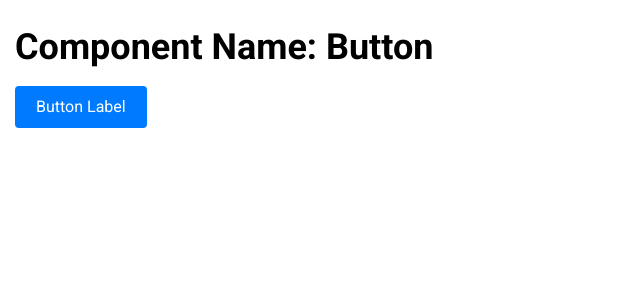
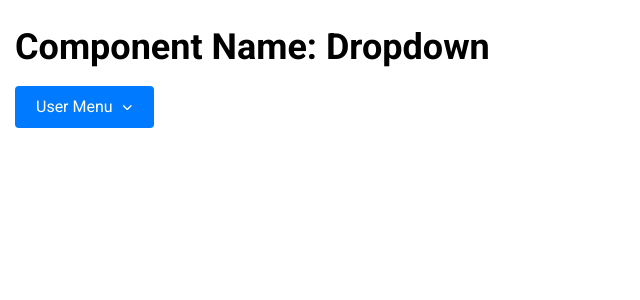
Before and after one commit to twinkle2901-learning/Customized-React-Components, a React (Create React App) app in the folder cr-components/: page / in a window 1280 px wide. Shown: the top 300 px of the page, without its empty margins (0-640 px from the left). Built offline with nearby package versions, Linux system fonts and the light colour scheme.

Commit message:
Dropdown component (Rev-3)

```diff
--- a/cr-components/src/components/ComponentsCall.tsx
+++ b/cr-components/src/components/ComponentsCall.tsx
@@ -2,17 +2,28 @@ import React from "react";
 
 import CrLayout from "./layout/layout";
 import CButton from "./buttons/button";
+import CDropdown from "./dropdown/dropdown";
 // import CDropdown from "./dropdown/dropdown";
 
 function ComponentsCall() {
+
+    const userMenu = [
+        { label: "Profile", href: "/profile" },
+        { label: "Settings", href: "/settings" },
+        { label: "Logout", href: "/logout" },
+    ];
+
     return (
         <>
             {/* Component Title */}
             <CrLayout
-                title="Component Name: Button"
+                title="Component Name: Dropdown"
                 body={
                     <>
-                        <CButton label="Button Label" />
+                        <CDropdown items={userMenu} label="User Menu"
+                        // placement="top-left"
+                        // its size and scroll position of dropdown menu ???????????????
+                        />
                     </>
                 }
             />
--- a/cr-components/src/components/dropdown/dropdown.scss
+++ b/cr-components/src/components/dropdown/dropdown.scss
@@ -2,9 +2,20 @@
     @apply relative inline-block;
 
     .dropdown {
+        &-toggle {
+            svg {
+                @apply transition-all;
+            }
+
+            &[aria-expanded="true"] {
+                svg {
+                    @apply rotate-180;
+                }
+            }
+        }
+
         &-menu {
-            // @apply absolute top-full left-0 z-50 hidden float-left min-w-40 py-2 px-0 mt-0.5 text-base text-slate-600 text-left list-none bg-white bg-clip-padding border-0 rounded-lg shadow-2xl;
-            @apply absolute left-0 mt-2 w-48 rounded-lg bg-white shadow-lg origin-top scale-95 opacity-0 pointer-events-none transition-all duration-200 ease-in-out;
+            @apply absolute w-48 rounded-lg bg-white shadow-lg origin-top scale-95 opacity-0 pointer-events-none transition-all duration-200 ease-in-out;
 
             &.show {
                 @apply scale-100 opacity-100 pointer-events-auto;
@@ -12,15 +23,7 @@
         }
 
         &-item {
-            // @apply block w-full py-2 px-5 clear-both font-normal text-slate-800 whitespace-nowrap bg-transparent;
-            // text-align: inherit;
-
             @apply block px-4 py-2 text-gray-700 hover:bg-gray-100;
-
-            &:hover,
-            &:focus {
-                @apply no-underline bg-slate-200;
-            }
         }
     }
 }
--- a/cr-components/src/components/dropdown/dropdown.tsx
+++ b/cr-components/src/components/dropdown/dropdown.tsx
@@ -1,51 +1,68 @@
-import React, { useEffect, useRef, useState } from "react";
+import React, { useState, useRef, useEffect } from "react";
+import { FontAwesomeIcon } from "@fortawesome/react-fontawesome";
+import { faChevronDown } from "@fortawesome/free-solid-svg-icons";
+
 import "./dropdown.scss";
 import CButton from "../buttons/button";
-import { faChevronDown } from "@fortawesome/free-solid-svg-icons";
-import { FontAwesomeIcon } from "@fortawesome/react-fontawesome";
 
-function CDropdown() {
+type DropdownItem = {
+  label: string;
+  href: string;
+};
 
+interface CDropdownProps {
+  items: DropdownItem[];
+  label?: string; // optional so you can customize button text
+  placement?: "bottom-left" | "bottom-right" | "top-left" | "top-right";
+}
+
+export default function CDropdown({ items, label = "Dropdown", placement = "bottom-left" }: CDropdownProps) {
   const [open, setOpen] = useState(false);
   const menuRef = useRef<HTMLDivElement | null>(null);
 
   // Close dropdown on outside click
   useEffect(() => {
-    const handler = (e: MouseEvent) => {
-      if (menuRef.current && !menuRef.current.contains(e.target as Node)) {
-        setOpen(false);
-      }
-    };
-    document.addEventListener("mousedown", handler);
-    return () => document.removeEventListener("mousedown", handler);
+    const handleClickOutside = (e: MouseEvent) =>
+      menuRef.current && !menuRef.current.contains(e.target as Node) && setOpen(false);
+
+    document.addEventListener("mousedown", handleClickOutside);
+    return () => document.removeEventListener("mousedown", handleClickOutside);
   }, []);
 
+  // Close menu after clicking an item
+  const handleItemClick = () => setOpen(false);
+
+  // Map placement to Tailwind positioning classes
+  const placementClasses: Record<string, string> = {
+    "bottom-left": "top-full left-0 mt-2",
+    "bottom-right": "top-full right-0 mt-2 left-auto",
+    "top-left": "bottom-full left-0 mb-2",
+    "top-right": "bottom-full right-0 mb-2",
+  };
+
   return (
-    <>
     <div className="c-dropdown" ref={menuRef}>
       <CButton
         icon={<FontAwesomeIcon icon={faChevronDown} size="2xs" />}
-          label="Dropdown"
+        label={label}
         classes="dropdown-toggle"
-          // onClick={() => setOpen(!open)}
+        onClick={() => setOpen((prev) => !prev)}
         aria-haspopup="true"
         aria-expanded={open}
       />
 
-        <div className={`dropdown-menu ${open ? "show" : ""}`}>
-          <a className="dropdown-item" href="#">
-            Action
+      <div className={`dropdown-menu ${placementClasses[placement]} ${open ? "show" : ""}`}>
+        {items.map((item, idx) => (
+          <a
+            key={idx}
+            className="dropdown-item"
+            href={item.href}
+            onClick={handleItemClick}
+          >
+            {item.label}
           </a>
-          <a className="dropdown-item" href="#">
-            Another action
-          </a>
-          <a className="dropdown-item" href="#">
-            Something else here
-          </a>
+        ))}
       </div>
     </div>
-    </>
   );
 }
-
-export default CDropdown;
```
Lines whose indentation alone changed are shown as unchanged.
